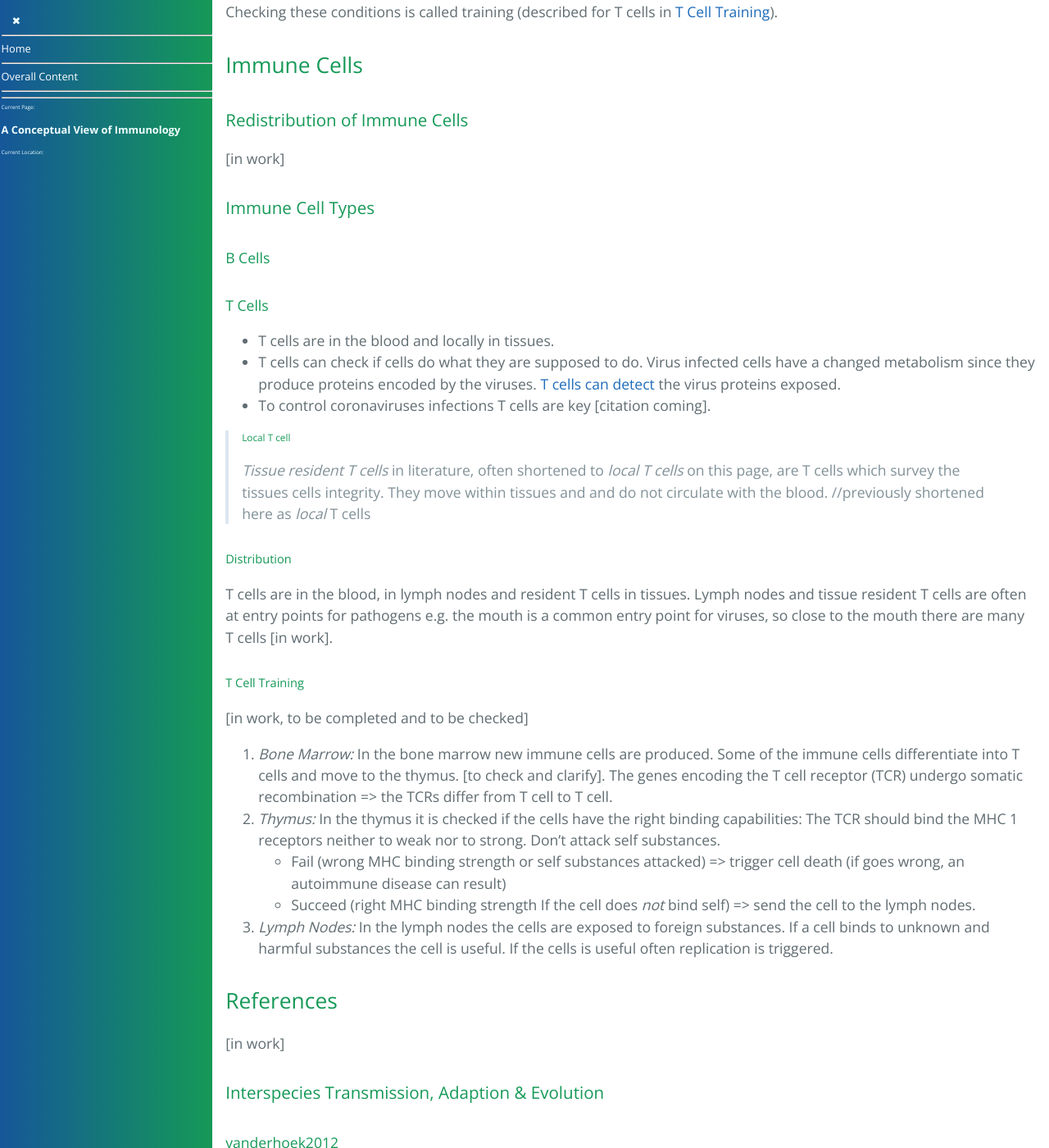
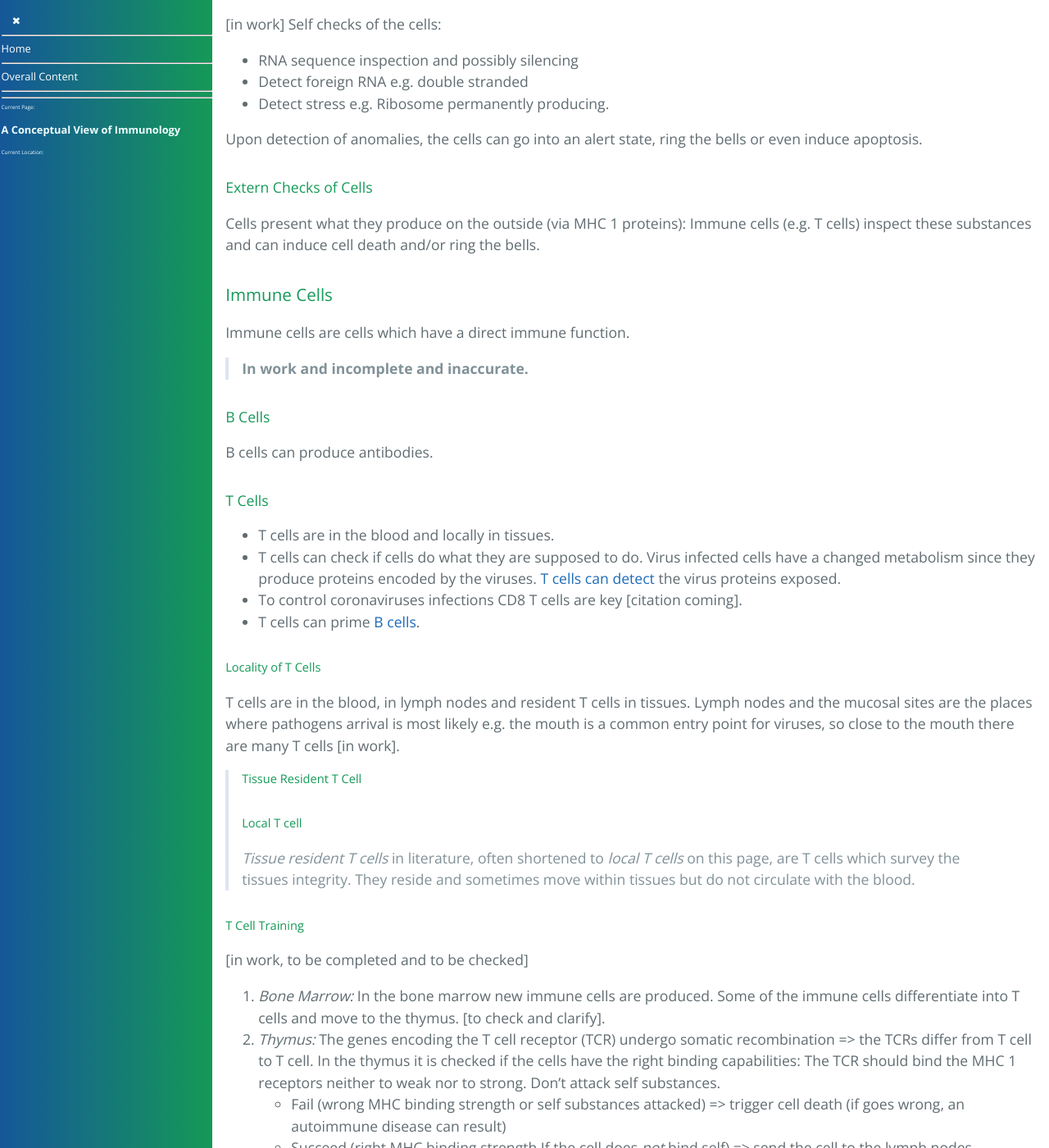
Before and after one commit to forestgrape/coronavirus, a Jekyll site: the page built from 4_immunological/concepts_of_immunology.md, in a window 1280 px wide and 1400 px high, scrolled down 10893 px. Shown: the whole window at 82% size. Built offline with Jekyll 4.4.1, drawn with Linux system fonts in a browser that asks for light colours; our own code applies the rules of GitHub Pages for plain Markdown files; some of the changed text lies outside the part shown.

Commit message:
formulations and clarifications

```diff
--- a/4_immunological/concepts_of_immunology.md
+++ b/4_immunological/concepts_of_immunology.md
@@ -27,18 +27,19 @@
 * [Immune System in Action: From Surveillance to Alarms to Learning to an Effector Response](#immune-system-in-action-from-surveillance-to-alarms-to-learning-to-an-effector-response)
   * [Surveillance State](#surveillance-state)
   * [Alarm State](#alarm-state)
-  * [Learning Phase](#learning-phase)
+  * [Learning State](#learning-state)
   * [Effector Response State](#effector-response-state)
   * [Immune Responses](#immune-responses)
 * [Variability of the Immune System](#variability-of-the-immune-system)
   * [Factors Influencing Variability](#factors-influencing-variability)
   * [Target Variability](#target-variability)
-* [Immune Cells](#immune-cells)
-  * [Redistribution of Immune Cells](#redistribution-of-immune-cells)
-  * [Immune Cell Types](#immune-cell-types)
+* [Immune System Members](#immune-system-members)
+  * [Intra Cellular Immunity](#intra-cellular-immunity)
+  * [Immune Cells](#immune-cells)
 * [References](#references)
   * [Interspecies Transmission, Adaption & Evolution](#interspecies-transmission-adaption--evolution)
   * [Adaption of the Innate Immune System](#adaption-of-the-innate-immune-system)
+  * [Acquired Immunity](#acquired-immunity)
   * [Books](#books)
 
 
@@ -252,19 +253,8 @@ Both the blood and the lymph are inspected.
 
 
 ### Supervise the Production
-The immune system tightly supervises the production of enzymes. Enzymes are mostly either proteins, a combinations of proteins and RNA and sometimes RNA only.
+The immune system tightly supervises the production of substances especially enzymes. Enzymes are mostly either proteins, a combinations of proteins and RNA and sometimes RNA only. Since nearly all enzymes are produced within cells, the [intracellular controls](#intra-cellular-immunity) are crucial.
 
-#### Self Checks of Cells
-[in work]
-Self checks of the cells:
-* RNA sequence inspection and possibly silencing
-* Detect foreign RNA e.g. double stranded
-* Detect stress e.g. Ribosome permanently producing.
-
-Upon detection of anomalies, the cells can go into an alert state, ring the bells or even induce apoptosis.
-
-#### Extern Checks of Cells
-Cells present what they produce on the outside (via MHC 1 proteins): Immune cells (e.g. T cells) inspect these substances and can induce cell death and/or ring the bells.
 
 
 
@@ -273,7 +263,7 @@ Cells present what they produce on the outside (via MHC 1 proteins): Immune cell
 ### Surveillance State
 Any of the [surveillance methods](#immune-system-surveillance-methods) can ring the bells or directly initiate an effector immune response.
 ### Alarm State
-### Learning Phase
+### Learning State
 ### Effector Response State
 
 ### Immune Responses
@@ -340,35 +330,56 @@ Checking these conditions is called training (described for T cells in [T Cell T
  -->
 
 
-## Immune Cells
+## Immune System Members
 
-### Redistribution of Immune Cells
+### Intra Cellular Immunity
+The intracellular immunity is cell type dependent and varies much, even within an organism. Most cells a surveillance system of different receptors supervise in a [default allow scheme](../8_data/data.md#default-allow) and the cell intern RNA is strictly monitored often by a [default deny scheme](../8_data/data.md#default-deny) i.e. only RNA which looks good is translated to proteins.
+
+#### Self Checks of Cells
 [in work]
+Self checks of the cells:
+* RNA sequence inspection and possibly silencing
+* Detect foreign RNA e.g. double stranded
+* Detect stress e.g. Ribosome permanently producing.
+
+Upon detection of anomalies, the cells can go into an alert state, ring the bells or even induce apoptosis.
+
+#### Extern Checks of Cells
+Cells present what they produce on the outside (via MHC 1 proteins): Immune cells (e.g. T cells) inspect these substances and can induce cell death and/or ring the bells.
 
 
-### Immune Cell Types
+
+### Immune Cells
+Immune cells are cells which have a direct immune function.
+
+
+> **In work and incomplete and inaccurate.**
+
 #### B Cells
+B cells can produce antibodies.
 
 #### T Cells
 * T cells are in the blood and locally in tissues.
 * T cells can check if cells do what they are supposed to do. Virus infected cells have a changed metabolism since they produce proteins encoded by the viruses. [T cells can detect](#extern-checks) the virus proteins exposed.
-* To control coronaviruses infections T cells are key [citation coming].
+* To control coronaviruses infections CD8 T cells are key [citation coming].
+* T cells can prime [B cells](#b-cells).
 
-> ###### Local T cell
-> *Tissue resident T cells* in literature, often shortened to *local T cells* on this page, are T cells which survey the tissues cells integrity. They move within tissues and and do not circulate with the blood. //previously shortened here as *local* T cells
 
-##### Distribution
-T cells are in the blood, in lymph nodes and resident T cells in tissues. Lymph nodes and tissue resident T cells are often at entry points for pathogens e.g. the mouth is a common entry point for viruses, so close to the mouth there are many T cells [in work].
+##### Locality of T Cells
+T cells are in the blood, in lymph nodes and resident T cells in tissues. Lymph nodes and the mucosal sites are the places where pathogens arrival is most likely e.g. the mouth is a common entry point for viruses, so close to the mouth there are many T cells [in work].
+
+> ##### Tissue Resident T Cell
+> ##### Local T cell
+> *Tissue resident T cells* in literature, often shortened to *local T cells* on this page, are T cells which survey the tissues integrity. They reside and sometimes move within tissues but do not circulate with the blood.
+
 
 ##### T Cell Training
 [in work, to be completed and to be checked]
-1. _Bone Marrow:_ In the bone marrow new immune cells are produced. Some of the immune cells differentiate into T cells and move to the thymus. [to check and clarify]. The genes encoding the T cell receptor (TCR) undergo somatic recombination => the TCRs differ from T cell to T cell.
-2. _Thymus:_ In the thymus it is checked if the cells have the right binding capabilities: The TCR should bind the MHC 1 receptors neither to weak nor to strong. Don't attack self substances.
+1. _Bone Marrow:_ In the bone marrow new immune cells are produced. Some of the immune cells differentiate into T cells and move to the thymus. [to check and clarify].
+2. _Thymus:_ The genes encoding the T cell receptor (TCR) undergo somatic recombination => the TCRs differ from T cell to T cell. In the thymus it is checked if the cells have the right binding capabilities: The TCR should bind the MHC 1 receptors neither to weak nor to strong. Don't attack self substances.
    * Fail (wrong MHC binding strength or self substances attacked) => trigger cell death (if goes wrong, an autoimmune disease can result)
    * Succeed (right MHC binding strength If the cell does *not* bind self) => send the cell to the lymph nodes.
 3. _Lymph Nodes:_ In the lymph nodes the cells are exposed to foreign substances. If a cell binds to unknown and harmful substances the cell is useful. If the cells is useful often replication is triggered.
-
-
 
 
 
```
Also changed, not shown: other parts of 4_immunological/concepts_of_immunology.md (+4 -1 lines).
